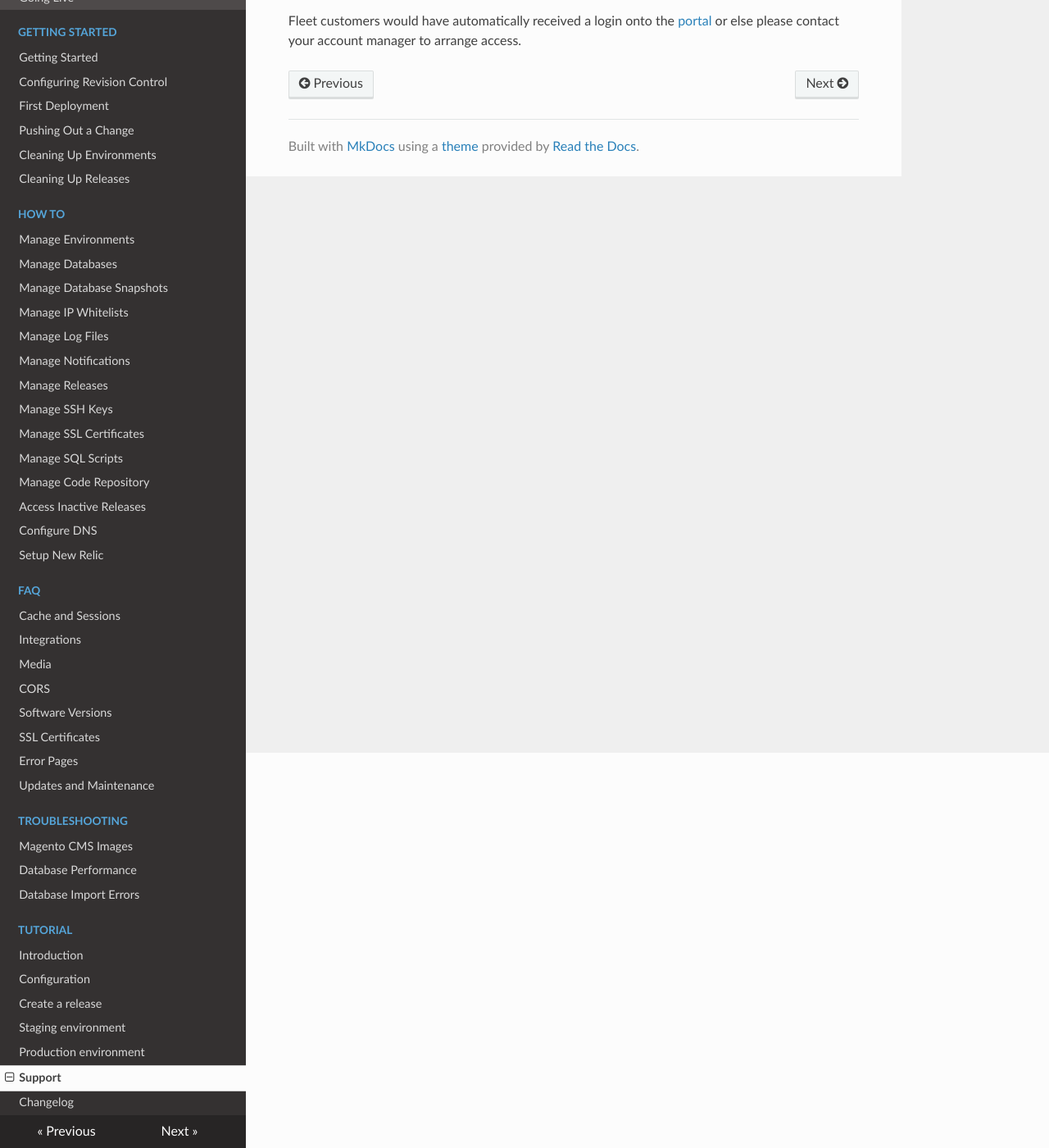
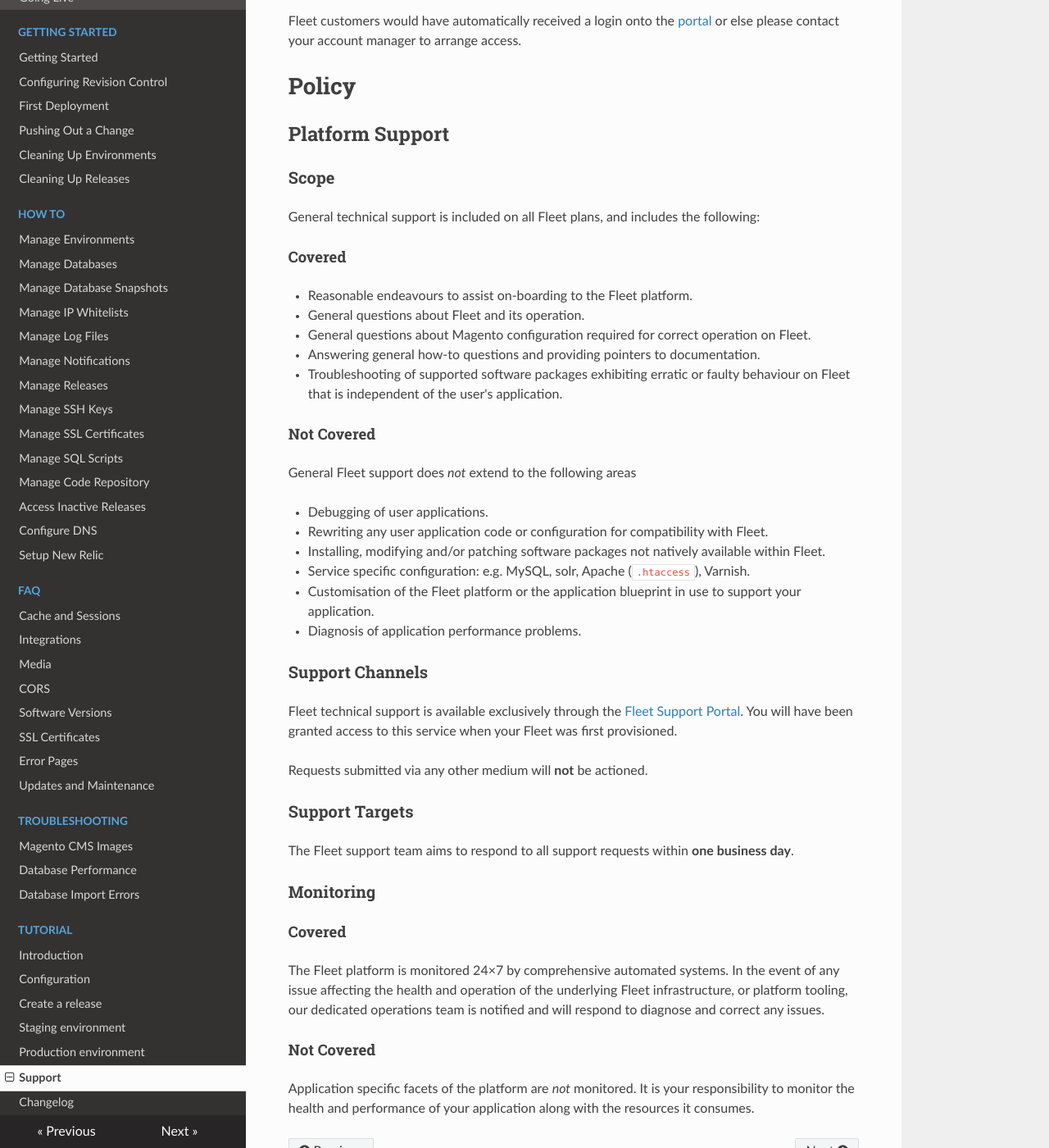
Before and after one commit to anchor/fleet-magento-docs, an MkDocs documentation site: the page built from docs/support.md, in a window 1280 px wide and 1400 px high, scrolled down 482 px. Shown: the whole window at 82% size. Built offline with MkDocs 1.6.1, drawn with Linux system fonts in a browser that asks for light colours; nearby versions of some CDN libraries; old or Windows-style settings are respelled for this version of MkDocs.

Commit message:
Add support constraints.
Make the Fleet support scope slightly more explicit.

```diff
--- a/docs/support.md
+++ b/docs/support.md
@@ -19,3 +19,65 @@ dealt with a member of the Anchor team.
 Fleet customers would have automatically received a login onto the
 [portal](https://anchorfleet.zendesk.com/) or else please contact your account
 manager to arrange access.
+
+# Policy
+
+## Platform Support
+
+### Scope
+
+General technical support is included on all Fleet plans, and includes the
+following:
+
+#### Covered
+
+ * Reasonable endeavours to assist on-boarding to the Fleet platform.
+ * General questions about Fleet and its operation.
+ * General questions about Magento configuration required for correct operation
+   on Fleet.
+ * Answering general how-to questions and providing pointers to documentation.
+ * Troubleshooting of supported software packages exhibiting erratic or faulty
+   behaviour on Fleet that is independent of the user's application.
+
+#### Not Covered
+
+General Fleet support does *not* extend to the following areas
+
+ * Debugging of user applications.
+ * Rewriting any user application code or configuration for compatibility with
+   Fleet.
+ * Installing, modifying and/or patching software packages not natively
+   available within Fleet.
+ * Service specific configuration: e.g. MySQL, solr, Apache (`.htaccess`),
+   Varnish.
+ * Customisation of the Fleet platform or the application blueprint in use to
+   support your application.
+ * Diagnosis of application performance problems.
+
+### Support Channels
+
+Fleet technical support is available exclusively through the [Fleet Support
+Portal](https://support.anchorfleet.com/).  You will have been granted access
+to this service when your Fleet was first provisioned.
+
+Requests submitted via any other medium will **not** be actioned.
+
+### Support Targets
+
+The Fleet support team aims to respond to all support requests within **one
+business day**.
+
+### Monitoring
+
+#### Covered
+
+The Fleet platform is monitored 24×7 by comprehensive automated systems. In the
+event of any issue affecting the health and operation of the underlying Fleet
+infrastructure, or platform tooling, our dedicated operations team is notified
+and will respond to diagnose and correct any issues.
+
+#### Not Covered
+
+Application specific facets of the platform are *not* monitored.  It is your
+responsibility to monitor the health and performance of your application along
+with the resources it consumes.
```
